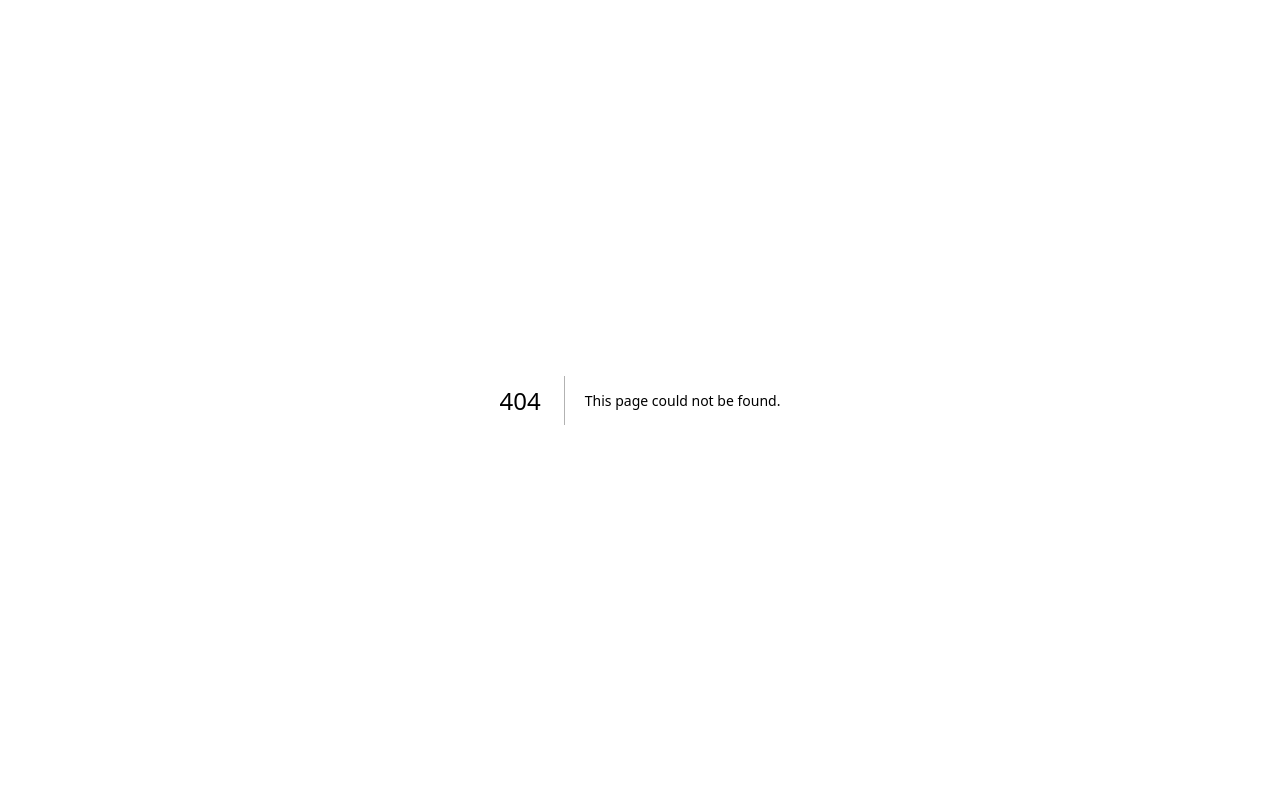
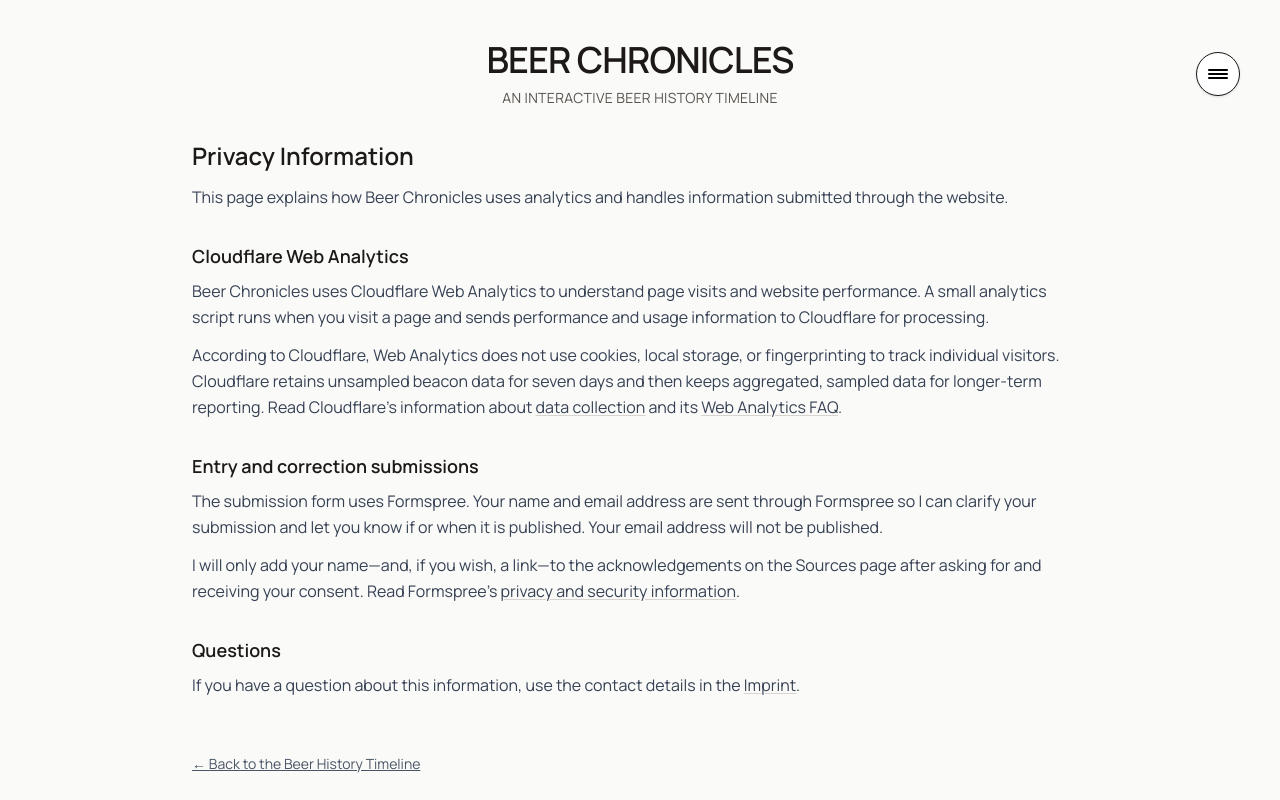
Before and after one commit to beer-chronicles-timeline/beer-chronicles-timeline.github.io, a Next.js app: page /privacy in a window 1280 px wide. Before the commit this address had no page. Shown: the top 800 px of the page. Built offline with nearby package versions, Linux system fonts and the light colour scheme.

Commit message:
Add privacy disclosure and deployment quality gates

```diff
--- a/package.json
+++ b/package.json
@@ -7,7 +7,9 @@
     "build": "next build",
     "check:timeline-payload": "node scripts/check-timeline-payload.mjs",
     "start": "next start",
-    "lint": "eslint"
+    "lint": "eslint",
+    "test": "tsx --test tests/*.test.ts",
+    "typecheck": "tsc --noEmit"
   },
   "dependencies": {
     "@radix-ui/react-slider": "^1.3.6",
@@ -24,6 +26,7 @@
     "eslint": "^9",
     "eslint-config-next": "16.3.4",
     "tailwindcss": "^4",
+    "tsx": "^4.23.13",
     "typescript": "^5"
   }
 }
--- a/src/app/imprint/page.tsx
+++ b/src/app/imprint/page.tsx
@@ -146,6 +146,24 @@ export default function ImprintPage() {
               purchases.
             </p>
           </section>
+
+          <section>
+            <h3 className="text-lg font-semibold text-stone-900 mb-2">
+              Privacy information
+            </h3>
+
+            <p>
+              Information about website analytics and submission data is
+              available on the{" "}
+              <Link
+                href="/privacy"
+                className="rounded-sm underline hover:text-stone-900 focus-visible:outline-none focus-visible:ring-2 focus-visible:ring-stone-400 focus-visible:ring-offset-2"
+              >
+                Privacy Information page
+              </Link>
+              .
+            </p>
+          </section>
         </div>
 
         <div className="mt-10 pt-4 text-sm text-gray-600">
--- /dev/null
+++ b/src/app/privacy/page.tsx
@@ -0,0 +1,175 @@
+import type { Metadata } from "next";
+import Link from "next/link";
+import HeaderMenu from "@/components/HeaderMenu";
+import Footer from "@/components/Footer";
+import { getTwitterMetadata } from "@/lib/siteMetadata";
+
+export const metadata: Metadata = {
+  title: "Privacy Information | Beer Chronicles",
+  description:
+    "Information about analytics and submission data used by Beer Chronicles.",
+  alternates: {
+    canonical: "/privacy",
+  },
+  openGraph: {
+    title: "Privacy Information | Beer Chronicles",
+    description:
+      "Information about analytics and submission data used by Beer Chronicles.",
+    url: "/privacy",
+    siteName: "Beer Chronicles",
+    type: "website",
+    images: [
+      {
+        url: "/images/beer-chronicles-social.png",
+        width: 1731,
+        height: 909,
+        alt: "Beer Chronicles — A Timeline of Beer History",
+      },
+    ],
+  },
+  twitter: getTwitterMetadata(
+    "Privacy Information | Beer Chronicles",
+    "Information about analytics and submission data used by Beer Chronicles."
+  ),
+};
+
+const linkClassName =
+  "rounded-sm underline decoration-stone-300 underline-offset-2 transition hover:text-stone-900 hover:decoration-stone-600 focus-visible:outline-none focus-visible:ring-2 focus-visible:ring-stone-400 focus-visible:ring-offset-2";
+
+export default function PrivacyPage() {
+  return (
+    <main className="min-h-screen bg-stone-50 p-4 md:p-10 flex flex-col">
+      <header className="mb-8">
+        <div className="flex items-start justify-between gap-2 md:hidden">
+          <p className="text-4xl font-semibold tracking-tight text-stone-900 font-serif">
+            <Link href="/" className="hover:no-underline">
+              BEER
+            </Link>
+          </p>
+          <HeaderMenu />
+        </div>
+
+        <div className="hidden md:grid md:grid-cols-[minmax(0,1fr)_auto_minmax(0,1fr)] md:items-center md:gap-4">
+          <div />
+          <div className="text-center">
+            <p className="whitespace-nowrap font-serif text-3xl font-semibold tracking-tight text-stone-900 lg:text-4xl">
+              <Link href="/" className="hover:no-underline">
+                BEER CHRONICLES
+              </Link>
+            </p>
+            <p className="text-stone-600 mt-2 tracking-wide uppercase text-sm whitespace-nowrap">
+              An Interactive Beer History Timeline
+            </p>
+          </div>
+          <div className="flex min-w-0 justify-end">
+            <HeaderMenu />
+          </div>
+        </div>
+
+        <div className="block md:hidden mt-2">
+          <p className="text-4xl font-semibold tracking-tight text-stone-900 font-serif">
+            <Link href="/" className="hover:no-underline">
+              CHRONICLES
+            </Link>
+          </p>
+          <p className="text-stone-600 mt-2 tracking-wide uppercase text-sm">
+            Privacy Information
+          </p>
+        </div>
+      </header>
+
+      <section className="max-w-4xl mx-auto w-full">
+        <h1 className="mb-3 font-serif text-2xl font-semibold text-stone-900">
+          Privacy Information
+        </h1>
+        <p className="mb-8 leading-relaxed text-gray-700">
+          This page explains how Beer Chronicles uses analytics and handles
+          information submitted through the website.
+        </p>
+
+        <div className="space-y-8 text-gray-700 leading-relaxed">
+          <section>
+            <h2 className="mb-2 text-lg font-semibold text-stone-900">
+              Cloudflare Web Analytics
+            </h2>
+            <p>
+              Beer Chronicles uses Cloudflare Web Analytics to understand page
+              visits and website performance. A small analytics script runs
+              when you visit a page and sends performance and usage information
+              to Cloudflare for processing.
+            </p>
+            <p className="mt-3">
+              According to Cloudflare, Web Analytics does not use cookies,
+              local storage, or fingerprinting to track individual visitors.
+              Cloudflare retains unsampled beacon data for seven days and then
+              keeps aggregated, sampled data for longer-term reporting. Read
+              Cloudflare&apos;s information about{" "}
+              <a
+                href="https://developers.cloudflare.com/web-analytics/data-metrics/data-origin-and-collection/"
+                target="_blank"
+                rel="noopener noreferrer"
+                className={linkClassName}
+              >
+                data collection
+              </a>{" "}
+              and its{" "}
+              <a
+                href="https://developers.cloudflare.com/web-analytics/faq/"
+                target="_blank"
+                rel="noopener noreferrer"
+                className={linkClassName}
+              >
+                Web Analytics FAQ
+              </a>
+              .
+            </p>
+          </section>
+
+          <section>
+            <h2 className="mb-2 text-lg font-semibold text-stone-900">
+              Entry and correction submissions
+            </h2>
+            <p>
+              The submission form uses Formspree. Your name and email address
+              are sent through Formspree so I can clarify your submission and
+              let you know if or when it is published. Your email address will
+              not be published.
+            </p>
+            <p className="mt-3">
+              I will only add your name—and, if you wish, a link—to the
+              acknowledgements on the Sources page after asking for and
+              receiving your consent. Read Formspree&apos;s{" "}
+              <a
+                href="https://formspree.io/security/"
+                target="_blank"
+                rel="noopener noreferrer"
+                className={linkClassName}
+              >
+                privacy and security information
+              </a>
+              .
+            </p>
+          </section>
+
+          <section>
+            <h2 className="mb-2 text-lg font-semibold text-stone-900">
+              Questions
+            </h2>
+            <p>
+              If you have a question about this information, use the contact
+              details in the <Link href="/imprint" className={linkClassName}>Imprint</Link>.
+            </p>
+          </section>
+        </div>
+
+        <div className="mt-10 pt-4 text-sm text-gray-600">
+          <Link href="/" className="underline hover:no-underline">
+            ← Back to the Beer History Timeline
+          </Link>
+        </div>
+      </section>
+
+      <Footer />
+    </main>
+  );
+}
--- a/src/app/sitemap.ts
+++ b/src/app/sitemap.ts
@@ -40,6 +40,9 @@ export default async function sitemap(): Promise<MetadataRoute.Sitemap> {
     {
       url: `${BASE_URL}/imprint`,
     },
+    {
+      url: `${BASE_URL}/privacy`,
+    },
   ];
 
   const eventPages: MetadataRoute.Sitemap = events.map((event) => ({
--- a/src/app/submit/page.tsx
+++ b/src/app/submit/page.tsx
@@ -418,7 +418,14 @@ export default function SubmitPage() {
               <p className="mt-2">
                 I will only add your name—and, if you wish, a link—to the
                 acknowledgements on the Sources page after asking for and
-                receiving your consent. Read Formspree&apos;s{" "}
+                receiving your consent. Read the site&apos;s{" "}
+                <Link
+                  href="/privacy"
+                  className="rounded-sm underline decoration-stone-300 underline-offset-2 transition hover:text-stone-900 hover:decoration-stone-600 focus-visible:outline-none focus-visible:ring-2 focus-visible:ring-stone-400 focus-visible:ring-offset-2"
+                >
+                  privacy information
+                </Link>{" "}
+                and Formspree&apos;s{" "}
                 <a
                   href="https://formspree.io/security/"
                   target="_blank"
```
Also changed, not shown: 1 other file (tests, documents, lock files or other folders).
